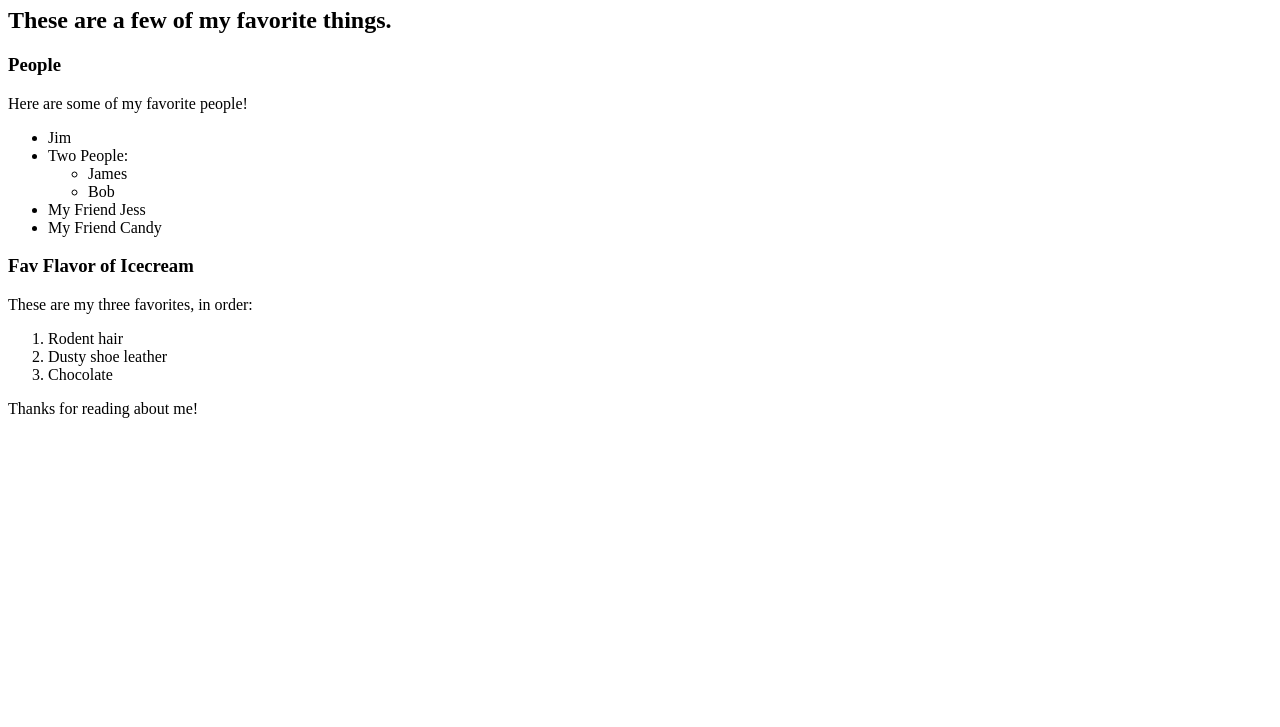
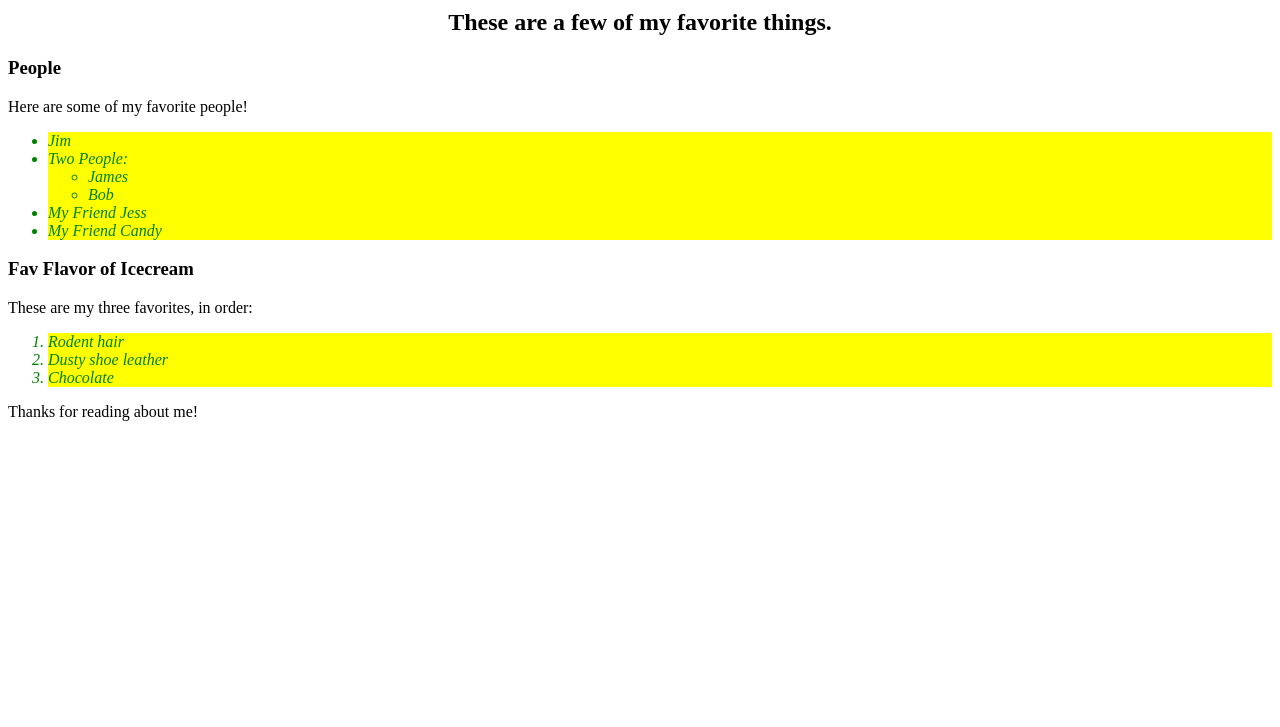
Before and after one commit to gracejadamiec/my-first-webpage, a plain HTML site: page favorite-things.html in a window 1280 px wide. Shown: the part 73-800 px from the top of the page. Drawn offline with Linux system fonts and the light colour scheme.

Commit message:
Modified favorite things html page.

```diff
--- a/favorite-things.html
+++ b/favorite-things.html
@@ -1,9 +1,11 @@
 <!DOCTYPE html>
 <html>
   <head>
+    <link href="css/style.css" rel="stylesheet" type="text/css">
     <title>Michael's favorite things</title>
   </head>
   <body>
+  <div id="container">
     <h1>My favorite things</h1>
     <h2>These are a few of my favorite things.</h2>
     <h3>People</h3>
@@ -29,5 +31,6 @@
     </ol>
 
     <p>Thanks for reading about me!</p>
+  </div>
   </body>
 </html>
```
